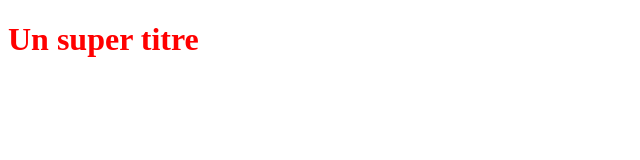
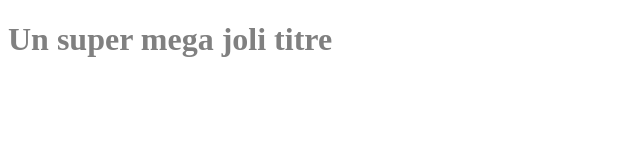
Before and after one commit to valeriepappani/OpenClassroomsProjects, a plain HTML site: page index.html in a window 1280 px wide. Shown: the whole page, without its empty margins (0-640 px from the left). Drawn offline with Linux system fonts and the light colour scheme.

Commit message:
Modification du titre h1 et de sa couleur

```diff
--- a/index.html
+++ b/index.html
@@ -5,6 +5,6 @@
    <link rel="stylesheet" type="text/css" href="styles.css">
 </head>
 <body>
-   <h1>Un super titre</h1>
+   <h1>Un super mega joli titre</h1>
 </body>
 </html>
--- a/styles.css
+++ b/styles.css
@@ -1,3 +1,3 @@
 h1 {
-    color: red;
+    color: grey;
 }
```
